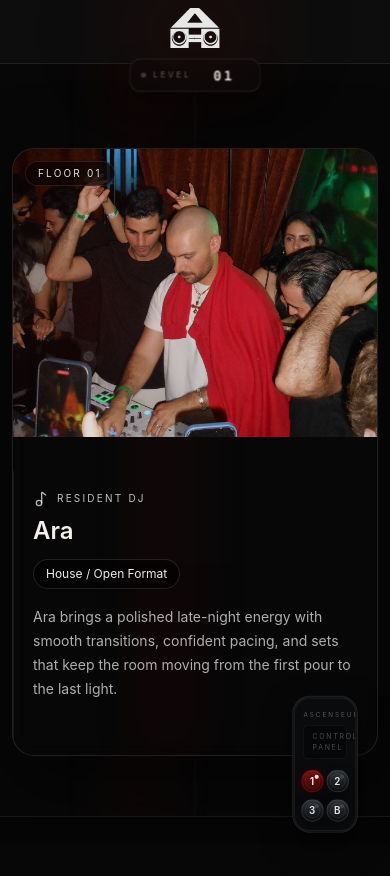
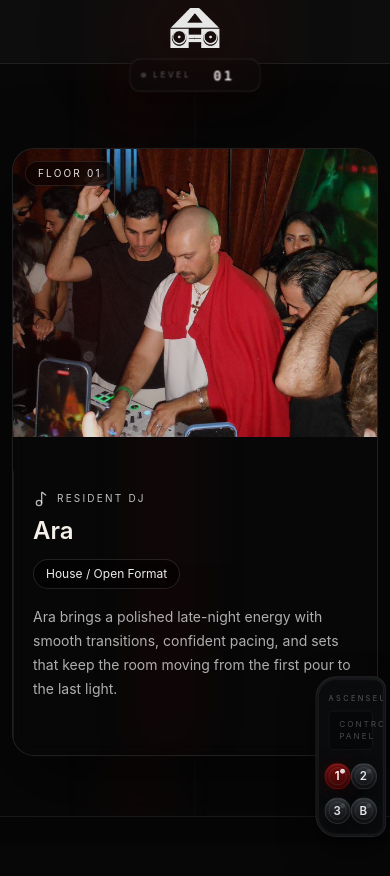
Before and after one commit to galiwartoukian-collab/ascenseurhouse, a React (Vite) app: page / in a window 390 px wide. Shown: the top 876 px of the page. Built offline with nearby package versions, Linux system fonts and the light colour scheme; the HTML template or start-up script is replaced by a standard one.

Commit message:
Update App.tsx

```diff
--- a/src/App.tsx
+++ b/src/App.tsx
@@ -243,8 +243,8 @@ function ElevatorPanel({
   onGoToBooking,
 }: ElevatorPanelProps) {
   return (
-<div className="pointer-events-auto fixed z-[9999] right-8 md:right-10 bottom-3 md:top-1/2 md:bottom-auto md:-translate-y-1/2 scale-[0.7] sm:scale-[0.8] md:scale-[0.94] origin-bottom-right md:origin-right">      <div
-className="relative w-[94px] sm:w-[114px] md:w-[132px] rounded-[26px] border p-[2px]"        style={{
+<div className="pointer-events-auto fixed z-[9999] right-1 sm:right-2 md:right-10 bottom-2 sm:bottom-3 md:top-1/2 md:bottom-auto md:-translate-y-1/2 scale-[0.82] sm:scale-[0.86] md:scale-[0.94] origin-bottom-right md:origin-right">      <div
+className="relative w-[86px] sm:w-[104px] md:w-[132px] rounded-l-[26px] rounded-r-[16px] md:rounded-[26px] border p-[2px]"        style={{
           borderColor: "rgba(255,255,255,0.08)",
           background: "#111214",
           boxShadow: "0 18px 42px rgba(0,0,0,0.5), inset 0 1px 0 rgba(255,255,255,0.05)",
@@ -256,7 +256,7 @@ className="relative w-[94px] sm:w-[114px] md:w-[132px] rounded-[26px] border p-[
         <div className="pointer-events-none absolute bottom-2 right-2 h-2.5 w-2.5 rounded-full border border-white/10 bg-[#1b1c1f]" />
 
         <div
-          className="relative overflow-hidden rounded-[22px] border px-3 pb-3 pt-4 sm:px-4 sm:pb-4 sm:pt-5"
+          className="relative overflow-hidden rounded-l-[22px] rounded-r-[12px] md:rounded-[22px] border px-3 pb-3 pt-4 sm:px-4 sm:pb-4 sm:pt-5"
           style={{
             borderColor: "rgba(255,255,255,0.07)",
             background: "#0a0b0d",
```
